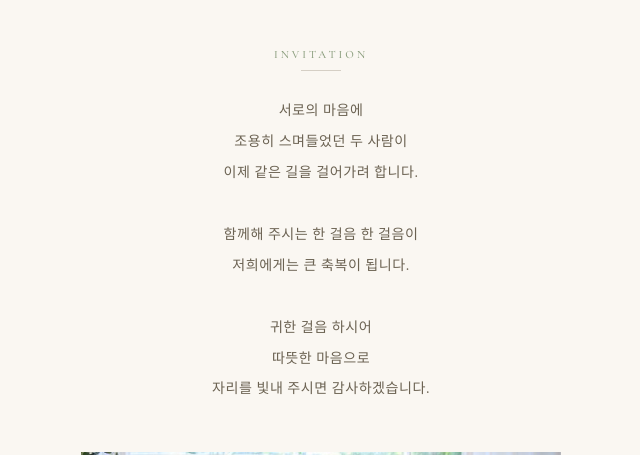
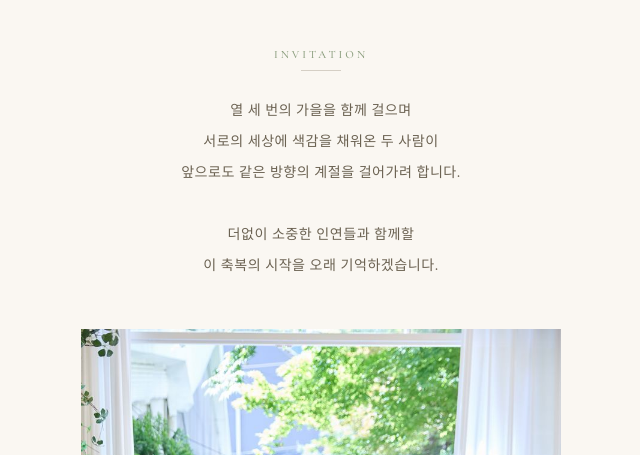
Before and after one commit to MELOTICRECORD/wedding1, a plain HTML site: page index.html in a window 1280 px wide. Shown: the part 656-1111 px from the top of the page, without its empty margins (319-959 px from the left). Drawn offline with nearby package versions, Linux system fonts and the light colour scheme.

Commit message:
Update index.html

```diff
--- a/index.html
+++ b/index.html
@@ -428,14 +428,11 @@ footer {
   <div class="sec-eng">Invitation</div>
   <div class="divider"></div>
   <p class="greeting-text">
-    서로의 마음에<br>
-    조용히 스며들었던 두 사람이<br>
-    이제 같은 길을 걸어가려 합니다.<br><br>
-    함께해 주시는 한 걸음 한 걸음이<br>
-    저희에게는 큰 축복이 됩니다.<br><br>
-    귀한 걸음 하시어<br>
-    따뜻한 마음으로<br>
-    자리를 빛내 주시면 감사하겠습니다.
+   열 세 번의 가을을 함께 걸으며<br>
+    서로의 세상에 색감을 채워온 두 사람이<br>
+    앞으로도 같은 방향의 계절을 걸어가려 합니다.<br><br>
+    더없이 소중한 인연들과 함께할<br>
+    이 축복의 시작을 오래 기억하겠습니다.
   </p>
 </section>
 
```
